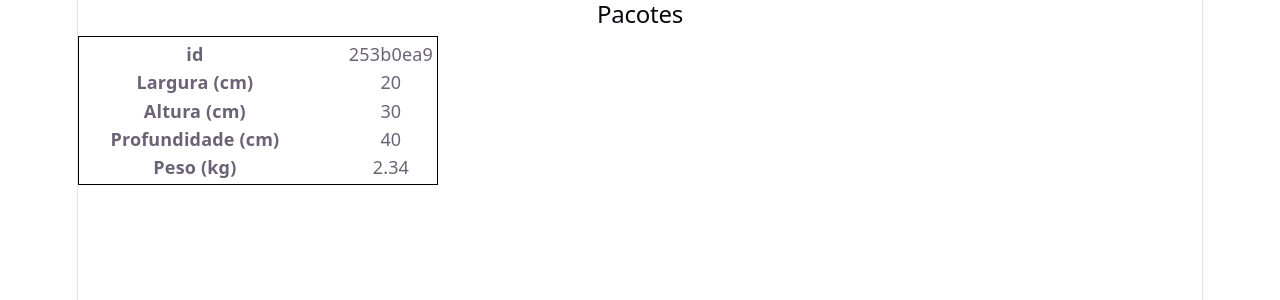
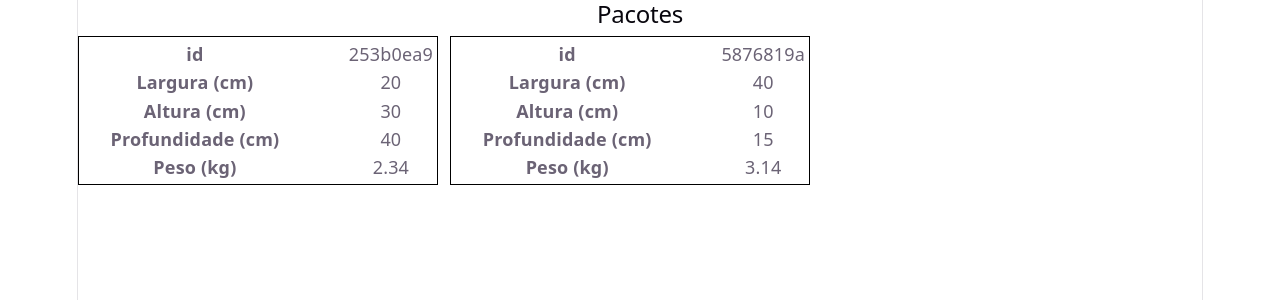
Before and after one commit to ufjf-dcc207/ufjf-dcc207-2026-3-a-atv08-pedronte, a React (Vite) app: page / in a window 1280 px wide. Shown: the top 300 px of the page. Built offline with nearby package versions, Linux system fonts and the light colour scheme.

Commit message:
adiciona mapeamento entre lista de dados e componentes

```diff
--- a/src/App.tsx
+++ b/src/App.tsx
@@ -9,6 +9,13 @@ const data: Array<PacoteType> = [
     altura: 30.0,
     profundidade: 40.0,
     peso: 2.34
+  },
+  {
+    id: "5876819a-e3bd-481a-bea7-877dc2e0a694",
+    largura: 40.0,
+    altura: 10.0,
+    profundidade: 15.0,
+    peso: 3.14
   }
 ]
 
@@ -17,8 +24,7 @@ function App() {
     <section>
       <h2>Pacotes</h2>
       <div className='pacotes'>
-        <Pacote pacote={data[0]}/>
-
+        {data.map(e => <Pacote pacote={e} />)}
       </div>
     </section>
   )
```
